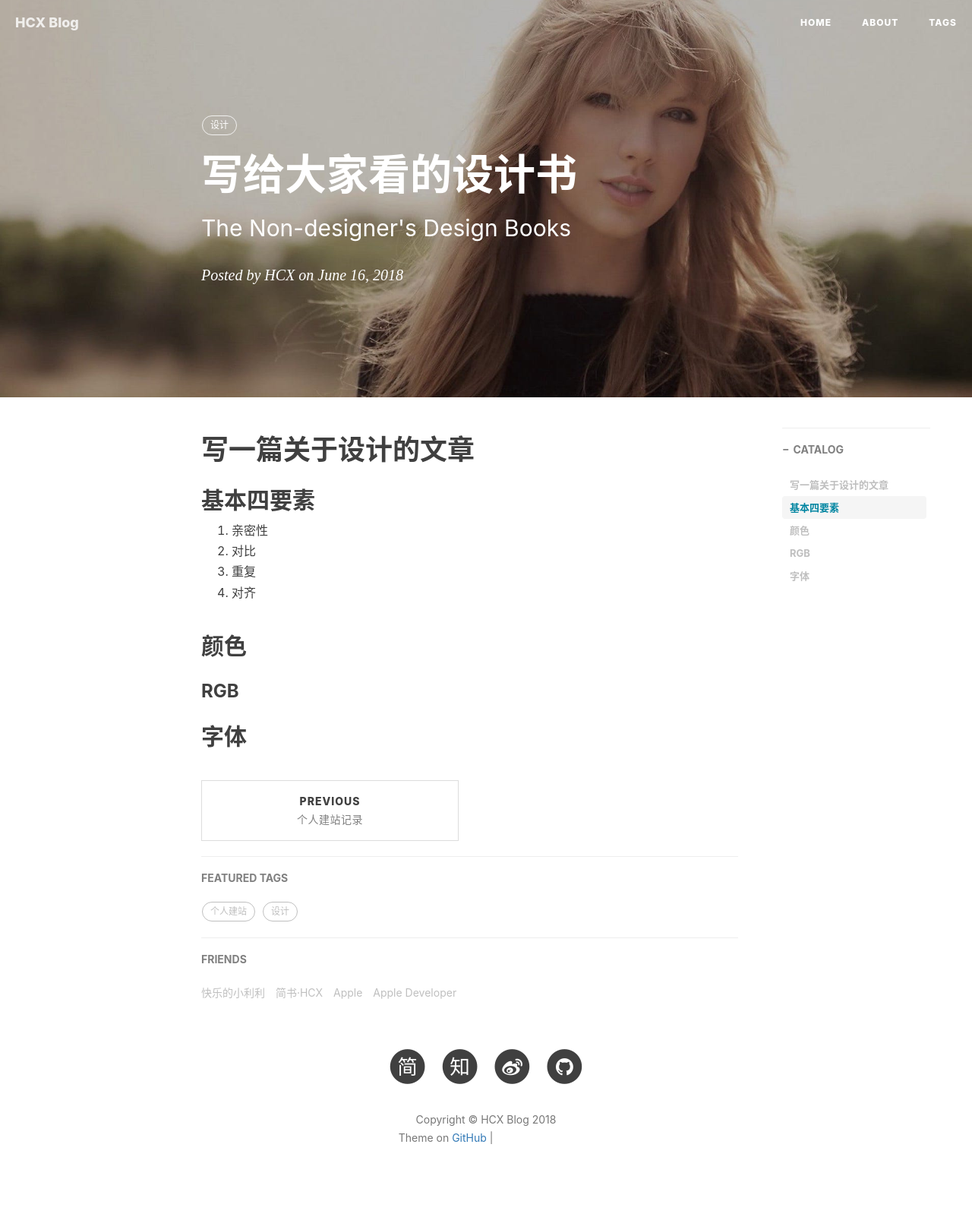
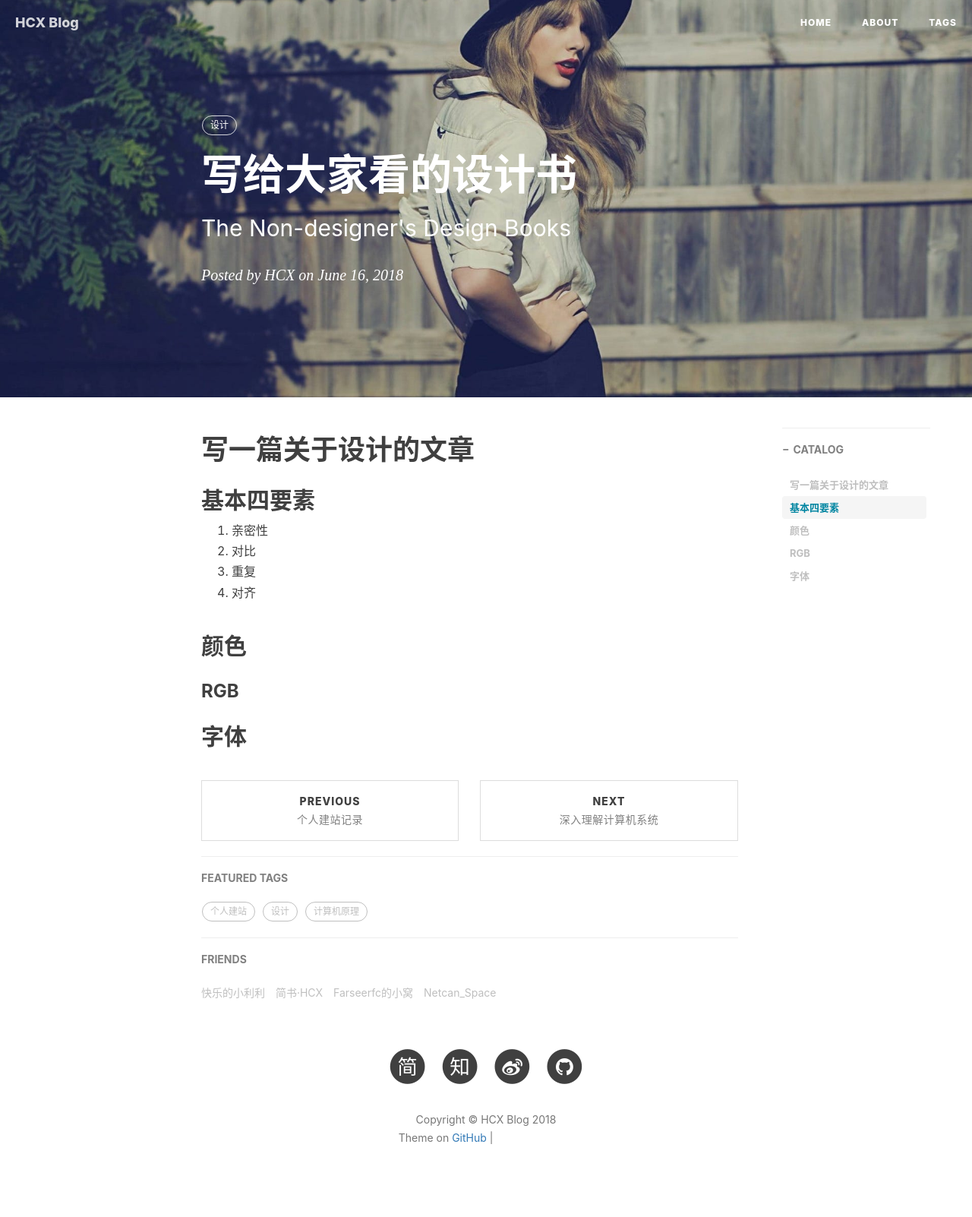
Before and after one commit to hechenxi/hechenxi.github.io, a Jekyll site: the page built from _posts/2018-06-18-design.md, in a window 1280 px wide. Shown: the whole page at 76% size. Built offline with Jekyll 4.4.1, drawn with Linux system fonts in a browser that asks for light colours; nearby versions of some CDN libraries; comment, search, counter and statistics services are not loaded; some of the changed lines change nothing that is shown; grey boxes are pictures that could not be loaded.

Commit message:
2018-07-01 a little change

```diff
--- a/_config.yml
+++ b/_config.yml
@@ -105,10 +105,10 @@
         title: "简书·HCX",
         href: "http://www.jianshu.com/u/176519cd702d"
     },{
-        title: "Apple",
-        href: "https://apple.com"
+        title: "Farseerfc的小窝",
+        href: "http://farseerfc.me/zhs/"
     },{
-        title: "Apple Developer",
-        href: "https://developer.apple.com/"
-    }
+        title: "Netcan_Space",
+        href: "http://www.netcan666.com/"
+    },
 ]
--- a/_posts/2018-06-18-design.md
+++ b/_posts/2018-06-18-design.md
@@ -4,7 +4,7 @@
 subtitle:   The Non-designer's Design Books
 date:       2018-06-16
 author:     HCX
-header-img: img/post-bg-swift2.jpg
+header-img: img/post-bg-swift.jpg
 catalog: true
 tags:
     - 设计
--- /dev/null
+++ b/_posts/2018-06-30-csapp.md
@@ -0,0 +1,33 @@
+---
+layout:     post
+title:      深入理解计算机系统
+subtitle:   The Non-designer's Design Books
+date:       2018-06-30
+author:     HCX
+header-img: img/post-bg-unix-linux.jpg
+catalog: true
+MathJax: true
+tags:
+    - 计算机原理
+---
+# 写一篇关于计算机原理的文章
+### 1. 操作数(operand)
+- 立即数(immediate)，用来表示常数值，att格式汇编：$后面跟C语言表示法表示的常数，如：$-577, $0x1F
+- 寄存器(register)，表示寄存器内的内容，用\\(E_a\\) 表示任意寄存器\\(a\\)，用引用\\(R[E_a]\\) 来表示它的值。如：％eax
+- 内存(memory)引用，用 \\(M_b[Addr]\\) 表示从地址 \\(Addr\\) 开始的b个字节值的引用。寻址模式：用不同的形式对内存进行引用,最常用的形式\\(Imm(r_b,r_i,s)\\)，有效地址被计算为: \\(Imm+R[r_b]+R[r_i]\\)
+    - \\(Imm\\) :立即数偏移
+    - \\(r_b\\) 基址寄存器
+    - \\(r_i\\) 变址寄存器
+    - \\(s\\)：比例因子，必须是1、2、4、8
+
+### 2. 数据传送指令
+> 将数据从一个位置复制到另一个位置，是最频繁使用的指令。
+
+- MOV类:有movb,movw,movl，执行相同的操作，但是操作的数据大小分别为１、２和４个字节
+    - 格式：MOV S,D
+    - 效果：\\(S \rightarrow D \\)，\\(S\\)是源操作数，\\(D\\)是目的操作数
+    - 源操作数指定的值是一个立即数，目的操作数指定一个位置，要么是寄存器，要么是一个内存地址。两个操作室不能都指向内存位置。
+
+
+
+<script type="text/javascript" src="http://cdn.mathjax.org/mathjax/latest/MathJax.js?config=default"></script>
```
